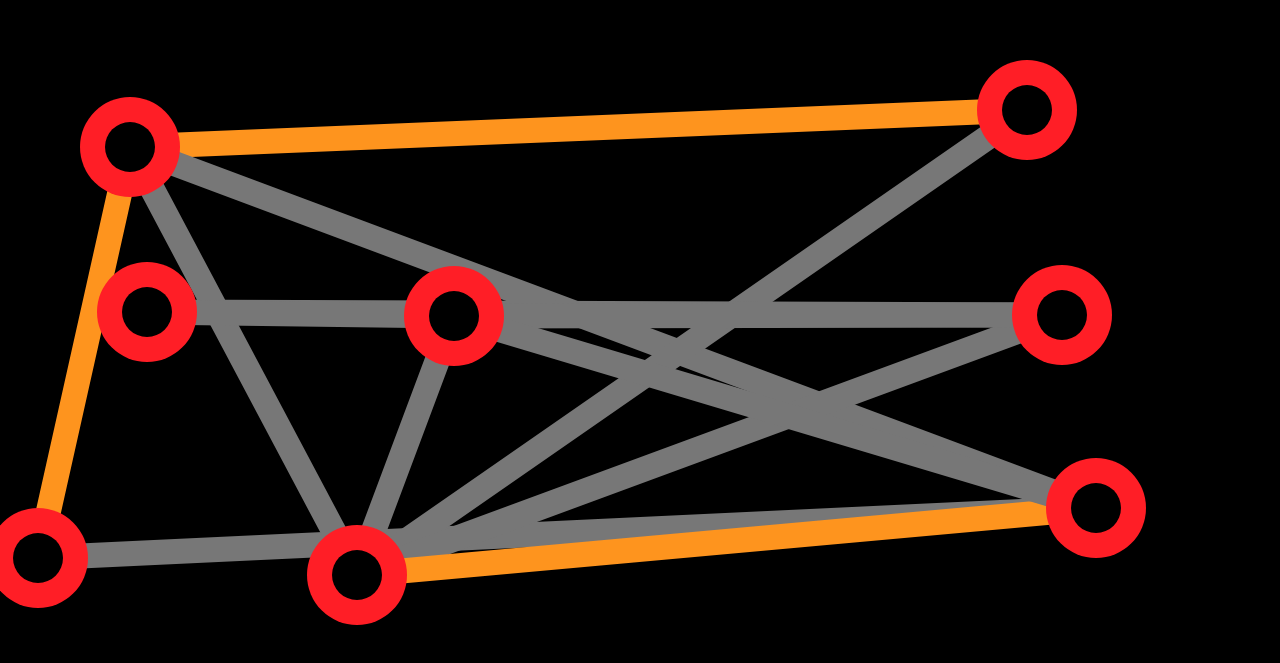
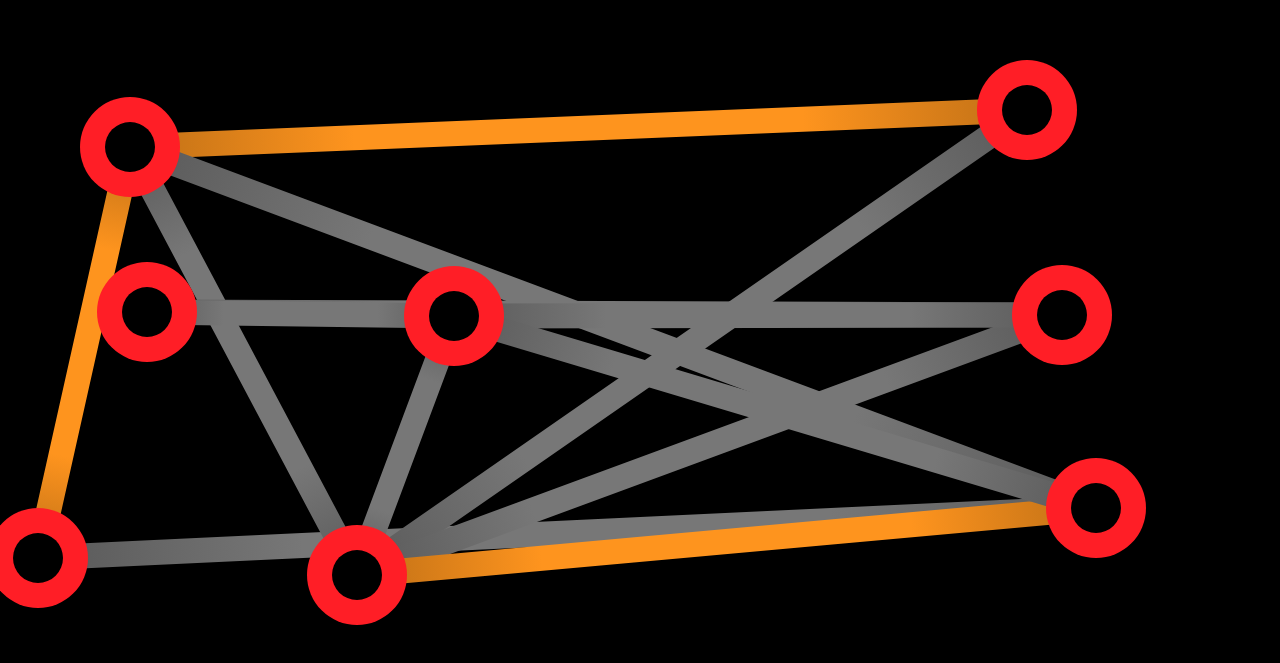
Before and after one commit to rickosborne/detangler-js, a website: page index.html in a window 1280 px wide. Shown: the part 121-784 px from the top of the page. Drawn offline with Linux system fonts and the light colour scheme.

Commit message:
Add slight edge gradient to help visual clutter

```diff
--- a/index.html
+++ b/index.html
@@ -19,9 +19,9 @@
       font-size: 100%;
       list-style: none;
       margin: 0;
+      overflow: hidden;
       overscroll-behavior: none;
       padding: 0;
-      overflow: hidden;
       text-decoration: none;
       text-indent: 0;
     }
@@ -1093,11 +1093,17 @@
               const p2 = points[edge.high];
               const intersected = this.#game.intersectionCountForEdge(edgeIndex) > 0;
               const color = touched ? edgeTouched : intersected ? edgeIntersected : edgeDefault;
+              const darker = Color.fromHex(color).dim(0.75).toHex();
+              const gradient = d.createLinearGradient(p1.x, p1.y, p2.x, p2.y);
+              gradient.addColorStop(0, darker);
+              gradient.addColorStop(0.25, color);
+              gradient.addColorStop(0.75, color);
+              gradient.addColorStop(1, darker);
               d.beginPath();
               d.moveTo(p1.x, p1.y);
               d.lineTo(p2.x, p2.y);
               d.lineWidth = edgeWidth;
-              d.strokeStyle = color;
+              d.strokeStyle = gradient;
               d.stroke();
             }
           }
```
